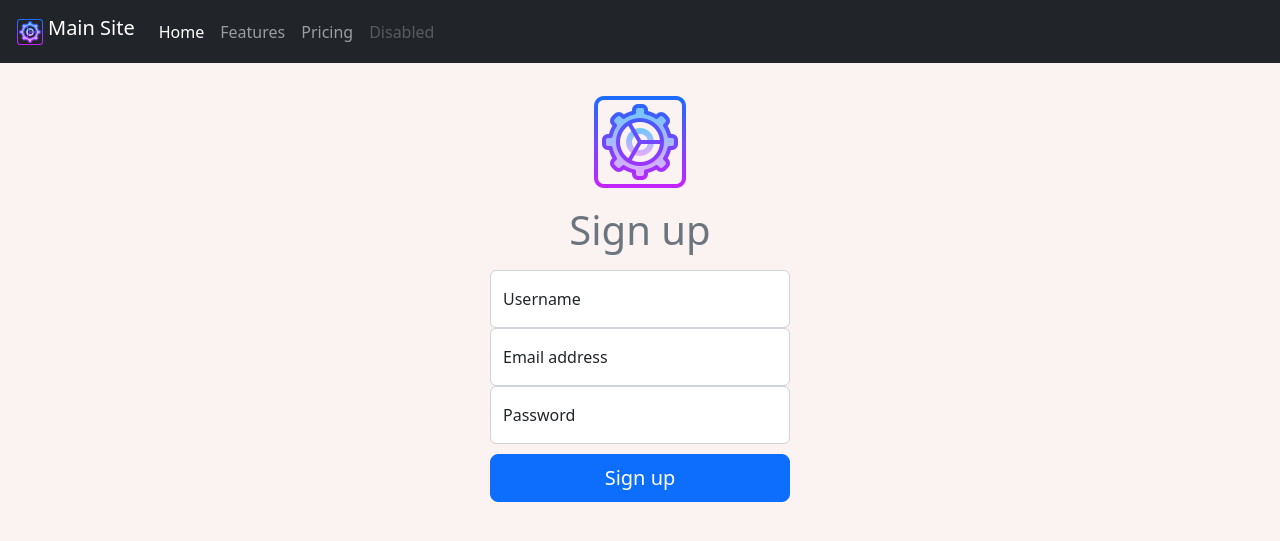
After one commit to bartek-kachnic123/Flask_app, a Flask app: page /sign_up in a window 1280 px wide. The commit adds this page. Shown: the top 541 px of the page. Run offline with Flask 2, Linux system fonts and the light colour scheme.

Commit message:
Adding sign_up panel

```diff
--- a/app/static/css/style.css
+++ b/app/static/css/style.css
@@ -1,3 +1,3 @@
 body {
-  background-color: rgba(104, 107, 103, 0.575);
+  background-color: #fbf3f2;
 }
--- /dev/null
+++ b/app/templates/public/sign_up.html
@@ -0,0 +1,57 @@
+{% extends '/public/templates/base.html'%} {% block title %} Sign up {%
+endblock%} {% block style %}
+<style>
+  .form-sign_up {
+    text-align: center;
+    max-width: 330px;
+    padding: 15px;
+    margin: auto;
+  }
+  .form-sign_up .form-sign_up input {
+    margin-bottom: 3px;
+    border-top-left-radius: 0;
+    border-top-right-radius: 0;
+  }
+  .form-sign_up input[type="password"] {
+    margin-bottom: 10px;
+  }
+</style>
+{% endblock %} {%block main %}
+<div class="form-sign_up">
+  <form action="/sign_up" method="POST">
+    <img
+      src="{{url_for('static', filename='/img/settings_icon.png')}}"
+      alt=""
+    />
+    <h1 class="mb-3 fw-normal text-muted">Sign up</h1>
+    <div class="form-floating">
+      <input
+        type="text"
+        class="form-control"
+        name="username"
+        placeholder="Username"
+      />
+      <label>Username</label>
+    </div>
+    <div class="form-floating">
+      <input
+        type="email"
+        class="form-control"
+        name="email"
+        placeholder="example@gmail.com"
+      />
+      <label>Email address</label>
+    </div>
+    <div class="form-floating">
+      <input
+        type="password"
+        class="form-control"
+        name="password"
+        placeholder="Password"
+      />
+      <label>Password</label>
+    </div>
+    <button type="submit" class="w-100 btn btn-lg btn-primary">Sign up</button>
+  </form>
+</div>
+{% endblock %}
--- a/app/templates/public/templates/base.html
+++ b/app/templates/public/templates/base.html
@@ -17,6 +17,9 @@
     />
   </head>
   <body>
+    <!-- CUSTOM STYLE BLOCK -->
+    {% block style %} {% endblock %}
+
     <!-- NAVBAR -->
     <nav class="navbar navbar-expand-lg navbar-dark bg-dark">
       <div class="container-fluid">
@@ -24,6 +27,7 @@
           <img
             src="{{url_for('static', filename = 'img/settings_icon.png')}}"
             class="d-inline-block align-text-top"
+            alt=""
             width="36"
             height="36"
           />Main Site</a
--- a/app/views.py
+++ b/app/views.py
@@ -1,5 +1,17 @@
 from app import app
-from flask import render_template
+from flask import render_template, request, redirect
 @app.route('/')
 def index():
     return render_template('/public/dashboard.html')
+
+
+@app.route('/sign_up', methods=['GET', 'POST'])
+def sign_up():
+
+    if request.method == 'POST':
+
+        for key, name in request.form.items():
+            print(key, name)
+        return redirect('/sign_up') # zmienic przekierowanie na sign_in
+
+    return render_template('/public/sign_up.html')
```
